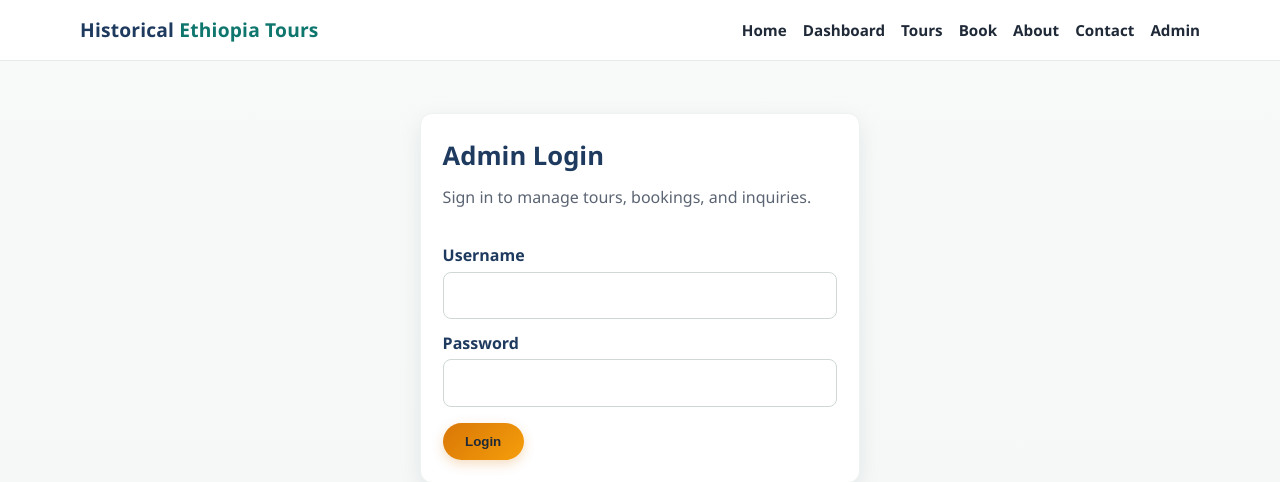
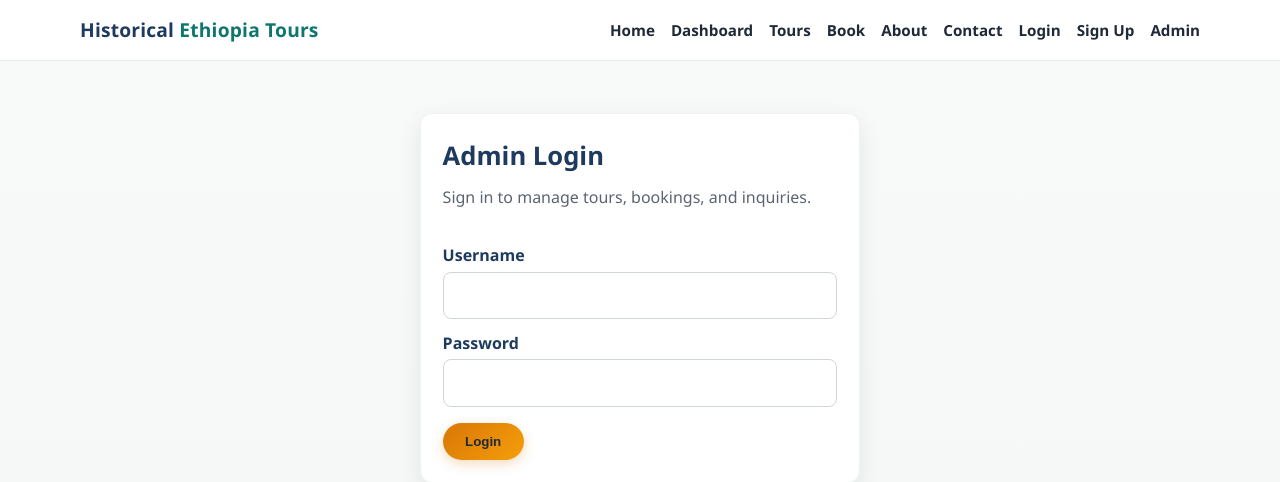
Before and after one commit to esuma-tech/erma-tour-travel, a FastAPI app: page /admin/login in a window 1280 px wide. Shown: the top 482 px of the page. Run offline with FastAPI, Linux system fonts and the light colour scheme.

Commit message:
Add signup/login links to top navigation bar

```diff
--- a/app/templates/base.html
+++ b/app/templates/base.html
@@ -17,6 +17,12 @@
         <li><a href="/book">Book</a></li>
         <li><a href="/about">About</a></li>
         <li><a href="/contact">Contact</a></li>
+        {% if request.cookies.get('user_session') %}
+        <li><a href="/logout">Logout</a></li>
+        {% else %}
+        <li><a href="/login">Login</a></li>
+        <li><a href="/signup">Sign Up</a></li>
+        {% endif %}
         <li><a href="/admin/login">Admin</a></li>
       </ul>
     </div>
```
